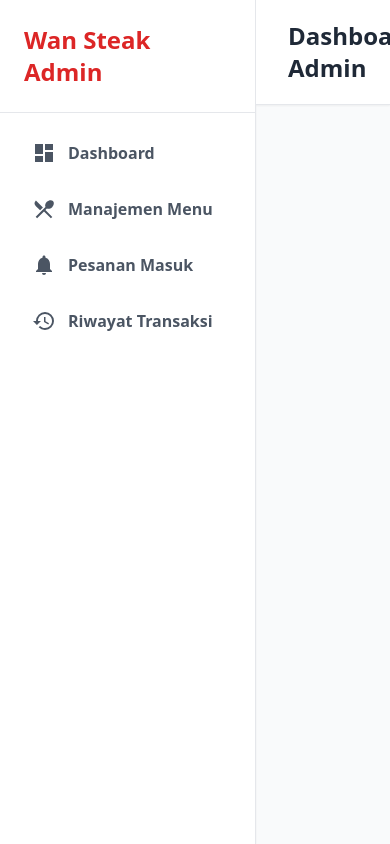
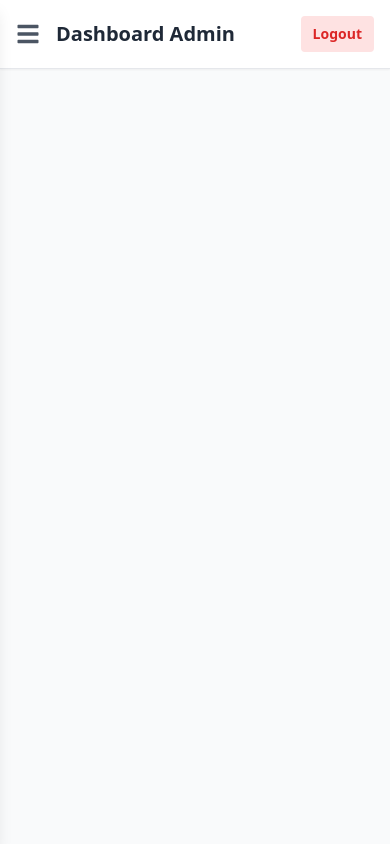
Before and after one commit to maulanadzikri/WanSteakCorner-Go, a React (Vite) app in the folder wansteak-client/: page /admin in a window 390 px wide. Built offline with nearby package versions, Linux system fonts and the light colour scheme.

Commit message:
feat(admin): implement  responsive sidebar layout and dynamic flexbox tables for history and orders

```diff
--- a/wansteak-client/src/components/AdminLayout.jsx
+++ b/wansteak-client/src/components/AdminLayout.jsx
@@ -1,6 +1,6 @@
 import React, { useState } from "react";
 import { Link, Outlet, useLocation, useNavigate } from "react-router-dom";
-import { FaSignOutAlt } from "react-icons/fa";
+import { FaBars, FaSignOutAlt, FaTimes } from "react-icons/fa";
 import { MdNotifications, MdRestaurantMenu, MdHistory, MdDashboard } from "react-icons/md";
 import toast from "react-hot-toast";
 import ConfirmModal from "./ConfirmModal";
@@ -9,6 +9,7 @@ const AdminLayout = () => {
     const location = useLocation();
     const navigate = useNavigate();
     const [showLogoutModal, setShowLogoutModal] = useState(false);
+    const [isSidebarOpen, setIsSidebarOpen] = useState(false)
 
     const triggerLogout = () => {
         setShowLogoutModal(true);
@@ -32,11 +33,28 @@ const AdminLayout = () => {
     if (isActive('admin/history')) pageTitle = "Riwayat Transaksi";
 
     return (
-        <div className="flex min-h-screen bg-gray-50">
+        <div className="flex h-screen bg-gray-50 overflow-hidden">
+            {isSidebarOpen && (
+                <div
+                    className="fixed inset-0 bg-black bg-opacity-50 z-40 md:hidden"
+                    onClick={() => setIsSidebarOpen(false)}
+                />
+            )}
+
             {/* SIDEBAR */}
-            <aside className="w-64 bg-white border-r border-gray-200 flex flex-col shadow-sm flex-shrink-0">
-                <div className="p-6 border-b border-gray-200 flex items-center justify-center">
+            <aside
+                className={`fixed inset-y-0 left-0 z-50 w-64 h-full bg-white border-r border-gray-200 flex flex-col shadow-lg md:shadow-sm transform transition-transform duration-300 ease-in-out
+                ${isSidebarOpen ? 'translate-x-0' : '-translate-x-full'}
+                md:relative md:translate-x-0 flex-shrink-0`}
+            >
+                <div className="p-6 border-b border-gray-200 flex items-center justify-between">
                     <h2 className="text-2xl font-extrabold text-red-600">Wan Steak Admin</h2>
+                    <button
+                        onClick={() => setIsSidebarOpen(false)}
+                        className="text-gray-500 hover:text-red-600 md:hidden text-2xl"
+                    >
+                        <FaTimes />
+                    </button>
                 </div>
 
                 <nav className="flex flex-col flex-1 p-4 gap-2">
@@ -67,18 +85,30 @@ const AdminLayout = () => {
                 </nav>
             </aside>
 
-            <div className="flex-1 flex flex-col overflow-hidden">
-                <header className="bg-white border-b border-gray-200 px-8 py-5 flex justify-between items-center shadow-sm z-50">
-                    <h1 className="text-2xl font-bold text-gray-800">{pageTitle}</h1>
+            {/* MAIN CONTENT AREA */}
+            <div className="flex-1 flex flex-col h-full overflow-hidden w-full">
+                <header className="bg-white border-b border-gray-200 px-4 py-4 md:px-8 flex justify-between items-center shadow-sm z-30">
+                    <div className="flex items-center gap-4">
+                        <button
+                            onClick={() => setIsSidebarOpen(true)}
+                            className="text-gray-600 hover:text-red-600 focus:outline-none md:hidden text-2xl"
+                        >
+                            <FaBars />
+                        </button>
+                        <h1 className="text-xl md:text-2xl font-bold text-gray-800 truncate">{pageTitle}</h1>
+                    </div>
+
                     <button
                         onClick={triggerLogout}
-                        className="flex items-center gap-2 bg-red-100 text-red-600 px-4 py-2 rounded font-semibold hover:bg-red-200 transition">
-                        <FaSignOutAlt /> Logout
+                        className="flex items-center gap-2 bg-red-100 text-red-600 px-3 py-2 rounded font-semibold hover:bg-red-200 transition text-sm md:text-base"
+                    >
+                        <FaSignOutAlt className="hidden sm:block"/>
+                        <span>Logout</span>
                     </button>
                 </header>
 
                 {/* MAIN CONTENT (DYNAMIC) */}
-                <main className="flex-1 p-8 overflow-y-auto">
+                <main className="flex-1 p-8 overflow-y-auto bg-gray-50">
                     <Outlet />
                 </main>
             </div>
--- a/wansteak-client/src/components/OrderTable.jsx
+++ b/wansteak-client/src/components/OrderTable.jsx
@@ -16,9 +16,9 @@ const OrderTable = ({ orders, renderAction, onViewDetail, emptyMessage = "Tidak
     };
 
     return (
-        <div className="overflow-x-auto min-h-[400px]">
-            <table className="w-full text-left border-collapse">
-                <thead>
+        <div className="overflow-x-auto overflow-y-auto h-full w-full">
+            <table className="w-full text-left border-collapse relative">
+                <thead className="sticky top-0 z-10 bg-gray-50">
                     <tr className="bg-gray-50 border-b border-gray-200 text-gray-600 text-sm uppercase tracking-wider">
                         <th className="p-4 font-semibold">Order ID & Waktu</th>
                         <th className="p-4 font-semibold">Pelanggan</th>
--- a/wansteak-client/src/pages/AdminHistory.jsx
+++ b/wansteak-client/src/pages/AdminHistory.jsx
@@ -39,9 +39,9 @@ const AdminHistory = () => {
     }
 
     return (
-        <div className="bg-white rounded-xl shadow-sm border border-gray-100 overflow-hidden">
+        <div className="flex flex-col h-full bg-white rounded-xl shadow-sm border border-gray-100 overflow-hidden">
             {/* Header dan Fitur filter */}
-            <div className="p-6 border-b border-gray-100 flex flex-col sm:flex-row justify-between items-center bg-gray-50 gap-4">
+            <div className="p-6 border-b border-gray-100 flex flex-col sm:flex-row justify-between items-center bg-gray-50 gap-4 flex-shrink-0">
                 <h2 className="text-lg font-bold text-gray-800">Semua Transaksi</h2>
                 <div className="flex items-center gap-2">
                     <label className="text-sm font-semibold text-gray-600">Filter Status:</label>
@@ -61,13 +61,16 @@ const AdminHistory = () => {
                 </div>
             </div>
 
+            <div className="flex-1 overflow-hidden">
                 {/* Table Data */}
                 <OrderTable
                     orders={orders}
                     emptyMessage="Tidak ada transaksi dengan status tersebut."
                     onViewDetail={(order) => setSelectedOrder(order)}
                 />
+            </div>
 
+            <div className="flex-shrink-0">
                 {/* PAGINATION & LIMIT DATA */}
                 <Pagination
                     page={page}
@@ -77,6 +80,7 @@ const AdminHistory = () => {
                     onPageChange={setPage}
                     onLimitChange={handleLimitChange}
                 />
+            </div>
 
             {/* Modal Detail Order */}
             {selectedOrder && (
--- a/wansteak-client/src/pages/AdminOrders.jsx
+++ b/wansteak-client/src/pages/AdminOrders.jsx
@@ -11,7 +11,7 @@ const AdminOrders = () => {
 
     const {
         orders, loading, page, setPage, limit, handleLimitChange,
-        totalPages, totalData, refreshOrders
+        filterStatus, handleFilterChange, totalPages, totalData, refreshOrders
     } = useOrders({ pollingInterval: 10000 });
 
     const handleUpdateStatus = async (orderId, newOrderStatus) => {
@@ -59,8 +59,26 @@ const AdminOrders = () => {
     };
 
     return (
-        <div className="bg-white rounded-xl shadow-sm border border-gray-100 overflow-hidden">
-            <div className="overflow-x-hidden">
+        <div className="flex flex-col h-full bg-white rounded-xl shadow-sm border border-gray-100 overflow-hidden">
+            {/* Header dan Fitur filter */}
+            <div className="p-6 border-b border-gray-100 flex flex-col sm:flex-row justify-between items-center bg-gray-50 gap-4 flex-shrink-0">
+                <h2 className="text-lg font-bold text-gray-800">Semua Transaksi</h2>
+                <div className="flex items-center gap-2">
+                    <label className="text-sm font-semibold text-gray-600">Filter Status:</label>
+                    <select
+                        value={filterStatus}
+                        onChange={handleFilterChange}
+                        className="border border-gray-300 rounded-lg px-3 py-2 text-sm focus:outline-none focus:ring-2 focus:ring-red-500 bg-white"
+                    >
+                        <option value="all">Semua Status</option>
+                        <option value="completed">Selesai</option>
+                        <option value="paid">Sudah Dibayar</option>
+                        <option value="processing">Sedang Dimasak</option>
+                        <option value="pending">Menunggu Pembayaran</option>
+                    </select>
+                </div>
+            </div>
+            <div className="flex-1 overflow-hidden">
                 <OrderTable
                     orders={orders}
                     emptyMessage="Tidak ada pesanan masuk saat ini."
@@ -90,6 +108,7 @@ const AdminOrders = () => {
                 />
             </div>
 
+            <div className="flex-shrink-0">
                 {/* PAGINATION & LIMIT DATA */}
                 <Pagination
                     page={page}
@@ -99,6 +118,7 @@ const AdminOrders = () => {
                     onPageChange={setPage}
                     onLimitChange={handleLimitChange}
                 />
+            </div>
 
             {selectedOrder && (
                 <div className="fixed inset-0 bg-black bg-opacity-50 flex items-center justify-center z-50 p-4 backdrop-blur-sm transition-opacity">
```
Lines whose indentation alone changed are shown as unchanged.
